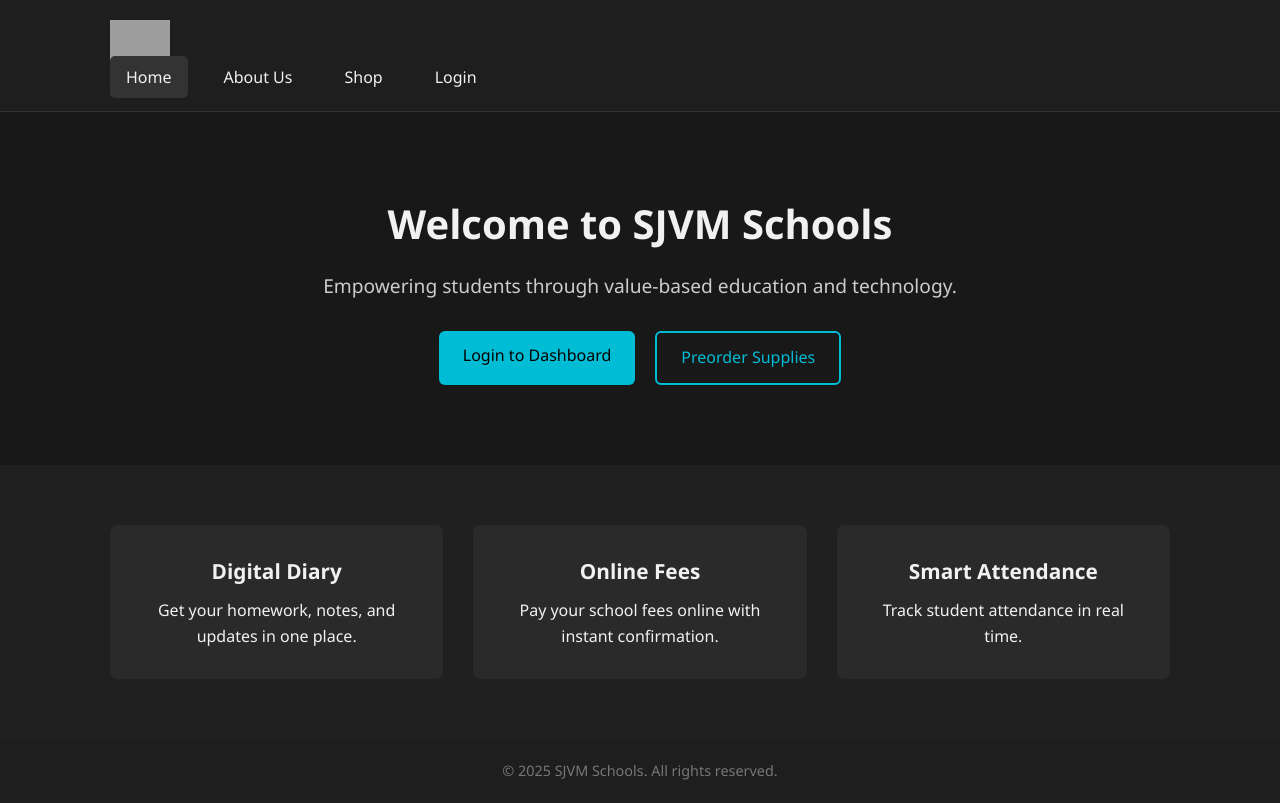
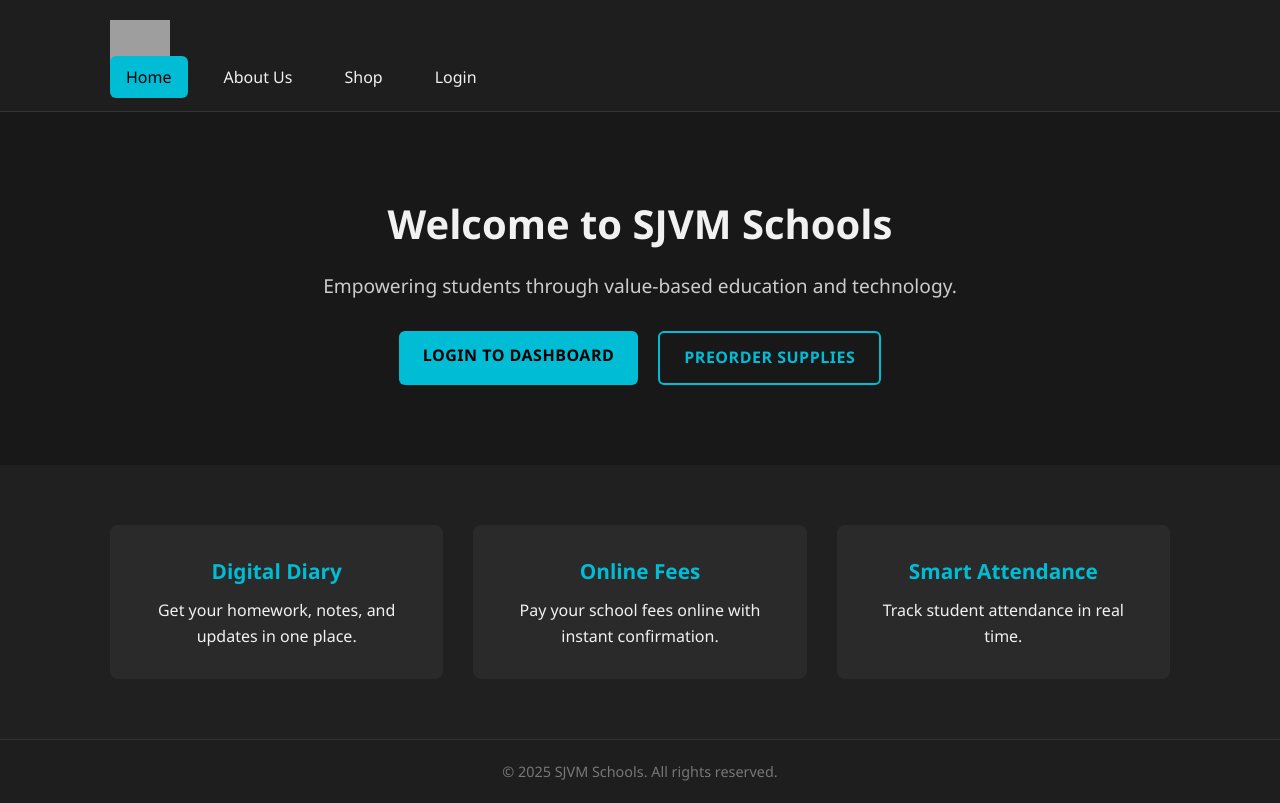
Before and after one commit to Echoesofthe21stcentury/sjvm-schools, a PHP site: page / in a window 1280 px wide. Before the commit the page ends 780 px from the top, so only its background shows below. Run offline with PHP 8.4, Linux system fonts and the light colour scheme; grey boxes are pictures that could not be loaded.

Commit message:
Update style.css

```diff
--- a/css/style.css
+++ b/css/style.css
@@ -55,13 +55,15 @@ ul {
 .nav-links a {
   font-weight: 500;
   padding: 10px 16px;
-  border-radius: 5px;
-  transition: background 0.3s;
+  border-radius: 6px;
+  background: transparent;
+  transition: background 0.3s, color 0.3s;
 }
 
 .nav-links a.active,
 .nav-links a:hover {
-  background: #333;
+  background: #00bcd4;
+  color: #000;
 }
 
 /* Hero Section */
@@ -97,6 +99,9 @@ ul {
   font-size: 1rem;
   cursor: pointer;
   transition: all 0.3s ease;
+  text-transform: uppercase;
+  font-weight: bold;
+  letter-spacing: 0.5px;
 }
 
 .btn {
@@ -136,11 +141,17 @@ ul {
   padding: 30px;
   border-radius: 8px;
   text-align: center;
+  transition: transform 0.3s ease;
+}
+
+.feature-box:hover {
+  transform: translateY(-5px);
 }
 
 .feature-box h2 {
   margin-bottom: 10px;
   font-size: 1.3rem;
+  color: #00bcd4;
 }
 
 /* Footer */
@@ -150,4 +161,5 @@ ul {
   text-align: center;
   color: #777;
   font-size: 0.9rem;
+  border-top: 1px solid #333;
 }
```
